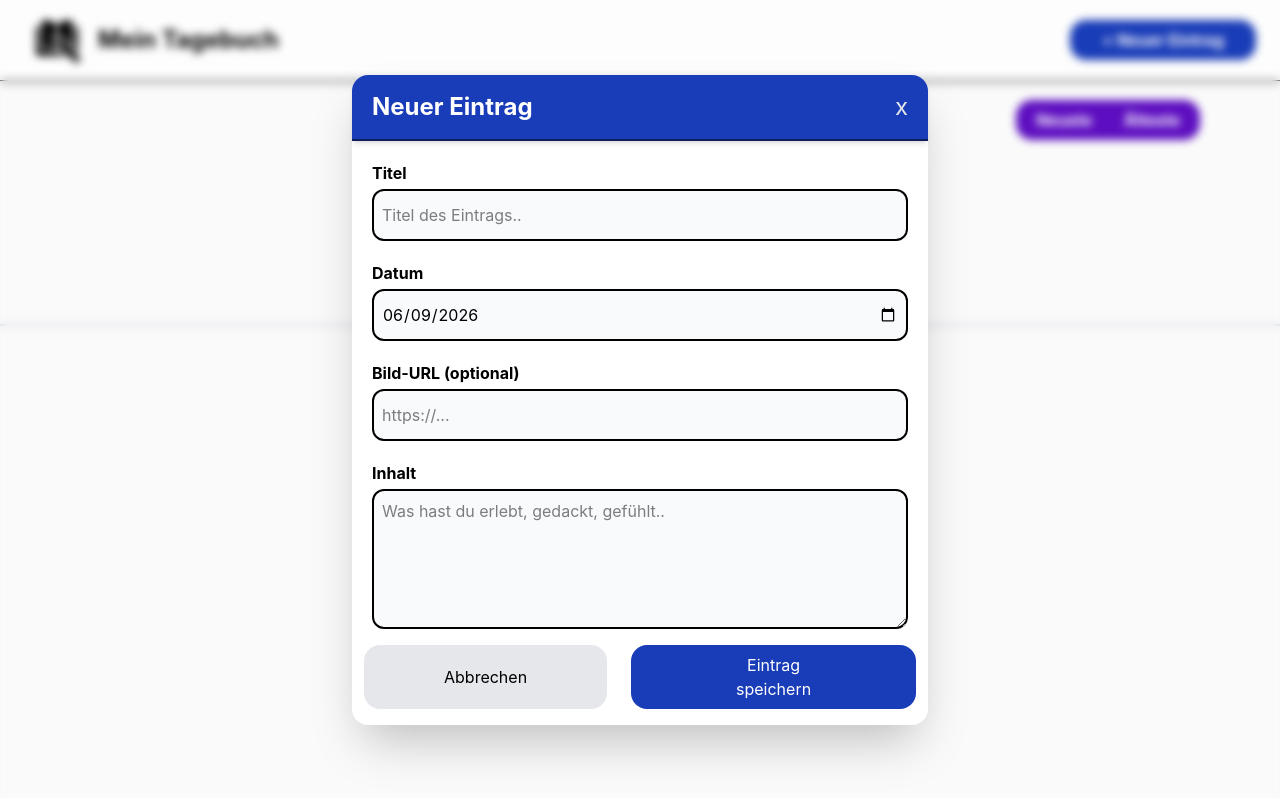
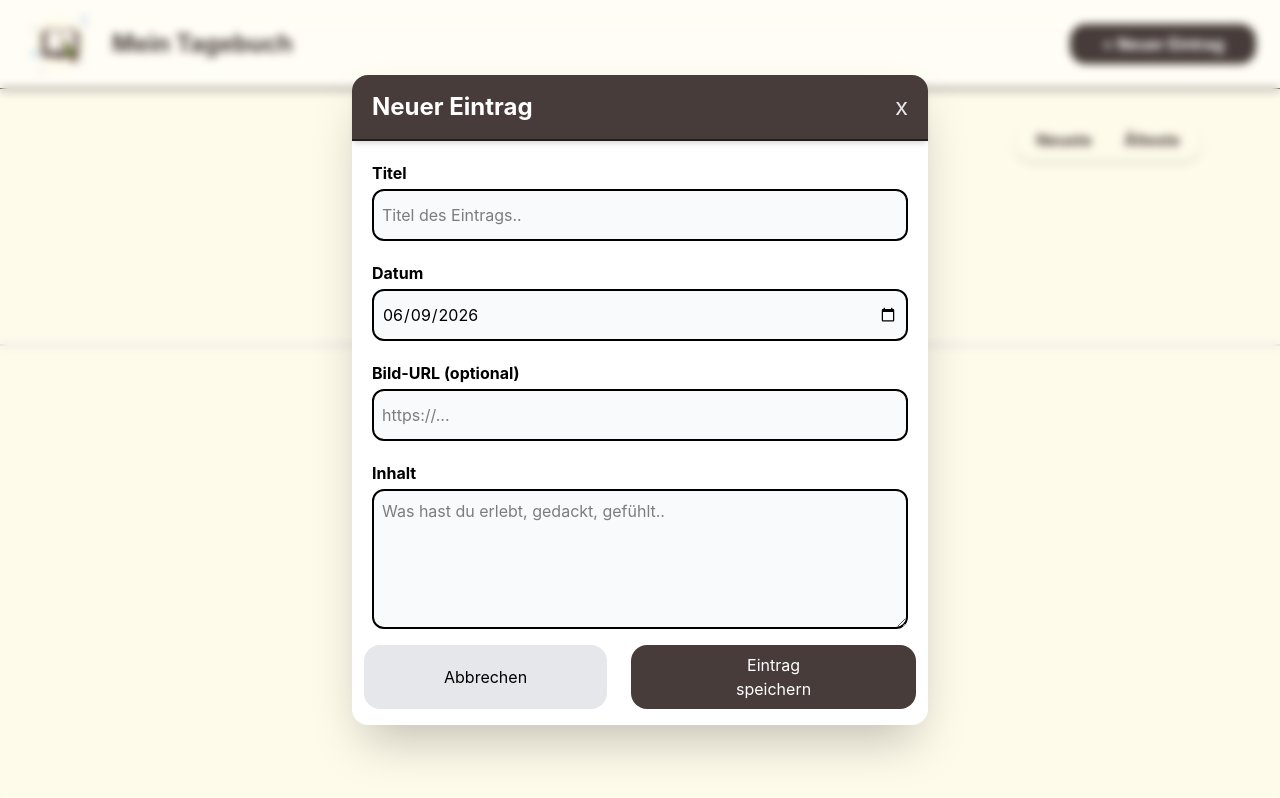
Before and after one commit to Vickiiv/personal-diary, a React (Vite) app: page / in a window 1280 px wide. Both pictures are taken after a click on the button "+ Neuer Eintrag". Built offline with nearby package versions, Linux system fonts and the light colour scheme.

Commit message:
add layout design

```diff
--- a/index.html
+++ b/index.html
@@ -6,7 +6,7 @@
     <meta name="viewport" content="width=device-width, initial-scale=1.0" />
     <title>personal-diary</title>
   </head>
-  <body class="bg-mauve-50">
+  <body class="bg-amber-50">
     <div id="root"></div>
     <script type="module" src="/src/main.jsx"></script>
   </body>
--- a/src/components/Entry/EntryCard.jsx
+++ b/src/components/Entry/EntryCard.jsx
@@ -26,11 +26,13 @@ function EntryCard({ entry, deleteEntry, openEditModal }) {
       <div>
         <div className="px-4 pt-4 pb-2">
           <p className="font-mono">{formattedDate}</p>
-          <h2 className="font-mono text-xl font-bold">{entry.title}</h2>
+          <h2 className="font-sans font-bold text-stone-800 text-xl">
+            {entry.title}
+          </h2>
           <div className="flex justify-end">
             <button
               onClick={expandSwitch}
-              className="cursor-pointer hover:text-gray-500 "
+              className="cursor-pointer hover:text-taupe-700 "
             >
               {isExpanded ? "▲" : "▼"}
             </button>
@@ -41,7 +43,9 @@ function EntryCard({ entry, deleteEntry, openEditModal }) {
       {isExpanded && (
         <div className="px-4">
           <div className="border-t-2 border-gray-300 py-4">
-            <p className="break-normal whitespace-pre-wrap">{entry.content}</p>
+            <p className="break-normal whitespace-pre-wrap font-sans text-stone-500">
+              {entry.content}
+            </p>
           </div>
 
           <div className="flex justify-end border-t-2 border-gray-300  py-2">
--- a/src/components/Form/EntryForm.jsx
+++ b/src/components/Form/EntryForm.jsx
@@ -57,7 +57,7 @@ function EntryForm({
         onSubmit={handleSubmit}
         className="bg-white rounded-2xl w-full max-w-xl shadow-2xl"
       >
-        <div className="flex justify-between bg-blue-800 rounded-t-2xl  px-5 py-2 border-b-2 border-black/50 shadow-md">
+        <div className="flex justify-between bg-taupe-700 rounded-t-2xl  px-5 py-2 border-b-2 border-black/50 shadow-md">
           <h2 className="font-bold text-2xl py-2 text-white">
             {isEditMode ? "Eintrag bearbeiten" : "Neuer Eintrag"}
           </h2>
@@ -80,7 +80,7 @@ function EntryForm({
             type="text"
             id="title"
             placeholder="Titel des Eintrags.."
-            className="focus:outline-2 focus:outline-blue-800 bg-gray-50 border-2 rounded-xl px-2 py-3 mx-5"
+            className="focus:outline-2 focus:outline-taupe-700 bg-gray-50 border-2 rounded-xl px-2 py-3 mx-5"
             required
             value={title}
             onChange={(e) => setTitle(e.target.value)}
@@ -93,7 +93,7 @@ function EntryForm({
           <input
             type="date"
             id="date"
-            className="focus:outline-2 focus:outline-blue-800 bg-gray-50 border-2 rounded-xl px-2 py-3 mx-5"
+            className="focus:outline-2 focus:outline-taupe-700 bg-gray-50 border-2 rounded-xl px-2 py-3 mx-5"
             required
             value={date}
             onChange={(e) => setDate(e.target.value)}
@@ -107,7 +107,7 @@ function EntryForm({
             type="url"
             id="url"
             placeholder="https://..."
-            className="focus:outline-2 focus:outline-blue-800 bg-gray-50 border-2 rounded-xl px-2 p-3 mx-5"
+            className="focus:outline-2 focus:outline-taupe-700 bg-gray-50 border-2 rounded-xl px-2 p-3 mx-5"
             value={picture}
             onChange={(e) => setPicture(e.target.value)}
           />
@@ -120,7 +120,7 @@ function EntryForm({
             type="text"
             id="content"
             placeholder="Was hast du erlebt, gedackt, gefühlt.."
-            className="focus:outline-2 focus:outline-blue-800 bg-gray-50 border-2 rounded-xl px-2 pt-2 pb-20 mx-5"
+            className="focus:outline-2 focus:outline-taupe-700 bg-gray-50 border-2 rounded-xl px-2 pt-2 pb-20 mx-5"
             value={content}
             onChange={(e) => setContent(e.target.value)}
           />
@@ -137,7 +137,7 @@ function EntryForm({
 
           <button
             type="submit"
-            className="bg-blue-800 text-white py-2 mx-3 px-20 rounded-2xl my-2 hover:bg-blue-900 cursor-pointer"
+            className="bg-taupe-700 text-white py-2 mx-3 px-20 rounded-2xl my-2 hover:bg-taupe-900 cursor-pointer"
           >
             Eintrag speichern
           </button>
--- a/src/components/UI/AddEntryButton.jsx
+++ b/src/components/UI/AddEntryButton.jsx
@@ -4,7 +4,7 @@ function AddEntryButton({ openModal }) {
   return (
     <button
       onClick={openModal}
-      className="bg-blue-800 text-white font-bold py-2 px-8 rounded-2xl hover:bg-blue-900 hover:text-white cursor-pointer"
+      className="bg-taupe-700 text-white font-bold py-2 px-8 rounded-2xl hover:bg-taupe-900 hover:text-white cursor-pointer"
     >
       + Neuer Eintrag
     </button>
--- a/src/components/UI/EntrySort.jsx
+++ b/src/components/UI/EntrySort.jsx
@@ -2,18 +2,18 @@ import React from "react";
 
 function EntrySort({ setSortMode }) {
   return (
-    <div className="flex gap-2 justify-end mx-20 mt-25 ">
-      <div className="flex  bg-violet-800 rounded-2xl p-1">
+    <div className="flex gap-2 justify-end mx-20 mt-30 ">
+      <div className="flex bg-amber-50  shadow-md border-taupe-700 rounded-2xl p-1">
         <button
           onClick={() => setSortMode("newest")}
-          className="cursor-pointer font-bold bg-violet-800 text-white py-1 px-4 rounded-xl  focus:bg-white focus:text-violet-800 active:bg-violet-600  "
+          className="cursor-pointer font-bold bg-amber-50 text-taupe-700 py-1 px-4 rounded-xl  focus:bg-taupe-700 focus:text-amber-50 active:bg-taupe-800"
         >
           Neuste
         </button>
 
         <button
           onClick={() => setSortMode("oldest")}
-          className="cursor-pointer font-bold bg-violet-800 text-white py-1 px-4 rounded-xl  focus:bg-white focus:text-violet-800 active:bg-violet-600  "
+          className="cursor-pointer font-bold bg-amber-50 text-taupe-700 py-1 px-4 rounded-xl  focus:bg-taupe-700 focus:text-amber-50 active:bg-taupe-800  "
         >
           Älteste
         </button>
--- a/src/layouts/Header.jsx
+++ b/src/layouts/Header.jsx
@@ -3,15 +3,17 @@ import AddEntryButton from "../components/UI/AddEntryButton";
 
 function Header({ openModal }) {
   return (
-    <header className="fixed top-0 left-0 w-full flex items-center justify-between   bg-white/50 backdrop-blur-xs border-b shadow-md">
-      <div className="flex gap-2 px-6">
+    <header className="fixed top-0 left-0 w-full flex items-center justify-between   bg-white/50 backdrop-blur-2xl border-b shadow-md">
+      <div className="flex gap-2 px-4">
         <img
-          src="public/assets/pencilandbook_black.png"
+          src="public/assets/book.png"
           alt="logo"
-          className="py-2 px-2"
+          className="py-2 px-2 w-22"
         />
         <div className="flex flex-col justify-center">
-          <h1 className="font-bold text-2xl">Mein Tagebuch</h1>
+          <h1 className="font-bold text-2xl text-taupe-700 font-sans">
+            Mein Tagebuch
+          </h1>
           {/* <p className="">Placholder</p> */}
         </div>
       </div>
```
Also changed, not shown: public/assets/book.png.
